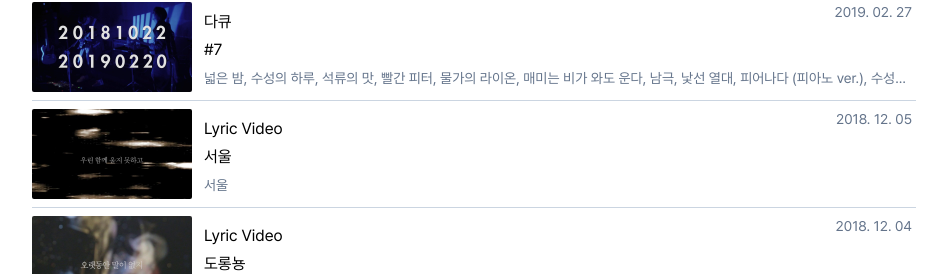
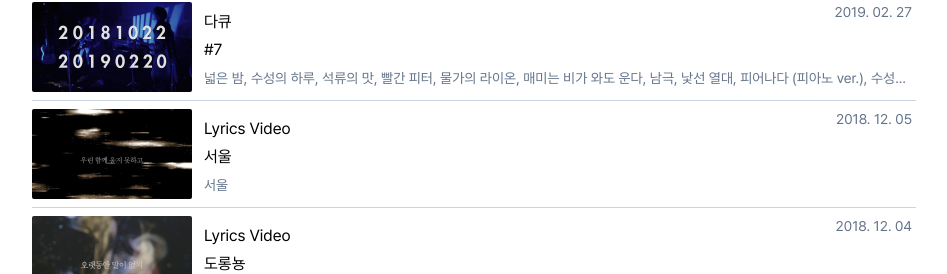
Before and after one commit to gina0605/thornpang, a Next.js app: page /video in a window 1280 px wide. Shown: the part 11726-12000 px from the top of the page, without its empty margins (166-1113 px from the left). Built offline with nearby package versions, Linux system fonts and the light colour scheme.

Commit message:
Fix video data

```diff
--- a/src/data/video.ts
+++ b/src/data/video.ts
@@ -46,8 +46,8 @@ export const replaceLogic = [
   { pattern: /메이킹(\s?필름)?|making(\s?film)?/g, result: "비하인드" },
   { pattern: /film/g, result: "필름" },
   { pattern: /review/g, result: "리뷰" },
-  { pattern: /lyric\s?video/g, result: "lyricvideo" },
-  { pattern: /가사/g, result: "lyric" },
+  { pattern: /lyrics?\s?video/g, result: "lyricsvideo" },
+  { pattern: /가사/g, result: "lyrics" },
   { pattern: /(^|\s)video/g, result: "영상" },
   { pattern: /mini/g, result: "미니" },
   { pattern: /talk/g, result: "토크" },
@@ -1278,20 +1278,20 @@ const data: VideoRaw[] = [
     date: "2019. 02. 27",
   },
   {
-    title: "Lyric Video",
+    title: "Lyrics Video",
     slug: "lyric-seoul",
     thumbnail: "lyric-seoul.jpeg",
     setlist: [S.seoul],
-    info: ["Lyric Video"],
+    info: ["Lyrics Video"],
     links: [melon("https://www.melon.com/video/detail2.htm?mvId=50205390")],
     date: "2018. 12. 05",
   },
   {
-    title: "Lyric Video",
+    title: "Lyrics Video",
     slug: "lyric-salamander",
     thumbnail: "lyric-salamander.jpeg",
     setlist: [S.salamander],
-    info: ["Lyric Video"],
+    info: ["Lyrics Video"],
     links: [melon("https://www.melon.com/video/detail2.htm?mvId=50194514")],
     date: "2018. 12. 04",
   },
@@ -1786,6 +1786,20 @@ const data: VideoRaw[] = [
     date: "2015. 09. 06",
   },
   {
+    title: "콜라보 뮤직비디오",
+    subtitle: "위로공단",
+    slug: "collab-shimmer",
+    setlist: [S.shimmer],
+    info: [I.collab, "위로공단", I.mv],
+    links: [
+      yt("https://www.youtube.com/watch?v=t-V4qxJAocw"),
+      melon("https://www.melon.com/video/detail2.htm?mvId=50138411"),
+      genie("https://www.genie.co.kr/detail/mediaInfo?xvnm=121883"),
+      bugs("https://music.bugs.co.kr/mv/220651"),
+    ],
+    date: "2015. 08. 03",
+  },
+  {
     title: "어려운 달 콘서트",
     subtitle: "Highlight",
     slug: "difficult-highlight",
@@ -1965,27 +1979,18 @@ const data: VideoRaw[] = [
     date: "2014. 09. 18",
   },
   {
-    title: "EBS 스페이스 공감",
-    subtitle: "방송 다시보기",
-    slug: "ebs-live",
-    thumbnail: "ebs-live.jpeg",
-    setlist: [S.darkroom, S.cicadas, S.spring, S.idiot, S.tropics, S.shimmer],
-    info: [I.live, "EBS 스페이스 공감"],
-    links: [
-      { text: "EBS", link: "https://www.youtube.com/watch?v=L7QGm8bvVCc" },
-    ],
-    date: "2014. 08. 15",
-  },
-  {
-    title: "EBS 스페이스 공감",
-    subtitle: "미방송 영상",
-    slug: "ebs-refuge",
-    setlist: [S.refuge, S.lion],
-    info: [I.live, "EBS 스페이스 공감"],
-    links: [
-      yt("https://www.ebs.co.kr/space/broadcast/3582/player?lectId=10241441"),
-    ],
-    date: "2014. 08. 13",
+    title: "콜라보 뮤직비디오",
+    subtitle: "프랭크",
+    slug: "collab-antarctica",
+    setlist: [S.antarctica],
+    info: [I.collab, "프랭크", I.mv],
+    links: [
+      yt("https://www.youtube.com/watch?v=ETPJ0NkBEF8"),
+      melon("https://www.melon.com/video/detail2.htm?mvId=50128400"),
+      genie("https://www.genie.co.kr/detail/mediaInfo?xvnm=110574"),
+      bugs("https://music.bugs.co.kr/mv/164551"),
+    ],
+    date: "2014. 09. 18",
   },
   {
     title: "이상기후 콘서트",
@@ -1998,6 +2003,30 @@ const data: VideoRaw[] = [
     date: "2014. 09. 01",
   },
   {
+    title: "EBS 스페이스 공감",
+    subtitle: "방송 다시보기",
+    slug: "ebs-live",
+    thumbnail: "ebs-live.jpeg",
+    setlist: [S.darkroom, S.cicadas, S.spring, S.idiot, S.tropics, S.shimmer],
+    info: [I.live, "EBS 스페이스 공감"],
+    links: [
+      {
+        text: "EBS",
+        link: "https://www.ebs.co.kr/space/broadcast/3582/player?lectId=10241441",
+      },
+    ],
+    date: "2014. 08. 15",
+  },
+  {
+    title: "EBS 스페이스 공감",
+    subtitle: "미방송 영상",
+    slug: "ebs-refuge",
+    setlist: [S.refuge, S.lion],
+    info: [I.live, "EBS 스페이스 공감"],
+    links: [yt("https://www.youtube.com/watch?v=noiIaEiG8TA")],
+    date: "2014. 08. 13",
+  },
+  {
     title: "이상기후 콘서트",
     slug: "weather-spring",
     setlist: [S.spring],
@@ -2067,34 +2096,6 @@ const data: VideoRaw[] = [
     date: "2014. 06. 27",
   },
   {
-    title: "콜라보 뮤직비디오",
-    subtitle: "위로공단",
-    slug: "collab-shimmer",
-    setlist: [S.shimmer],
-    info: [I.collab, "위로공단", I.mv],
-    links: [
-      yt("https://www.youtube.com/watch?v=t-V4qxJAocw"),
-      melon("https://www.melon.com/video/detail2.htm?mvId=50138411"),
-      genie("https://www.genie.co.kr/detail/mediaInfo?xvnm=121883"),
-      bugs("https://music.bugs.co.kr/mv/220651"),
-    ],
-    date: "2014. 06. 12",
-  },
-  {
-    title: "콜라보 뮤직비디오",
-    subtitle: "프랭크",
-    slug: "collab-antarctica",
-    setlist: [S.antarctica],
-    info: [I.collab, "프랭크", I.mv],
-    links: [
-      yt("https://www.youtube.com/watch?v=ETPJ0NkBEF8"),
-      melon("https://www.melon.com/video/detail2.htm?mvId=50128400"),
-      genie("https://www.genie.co.kr/detail/mediaInfo?xvnm=110574"),
-      bugs("https://music.bugs.co.kr/mv/164551"),
-    ],
-    date: "2014. 06. 12",
-  },
-  {
     title: "Music Video",
     slug: "mv-tropics",
     setlist: [S.tropics],
```
